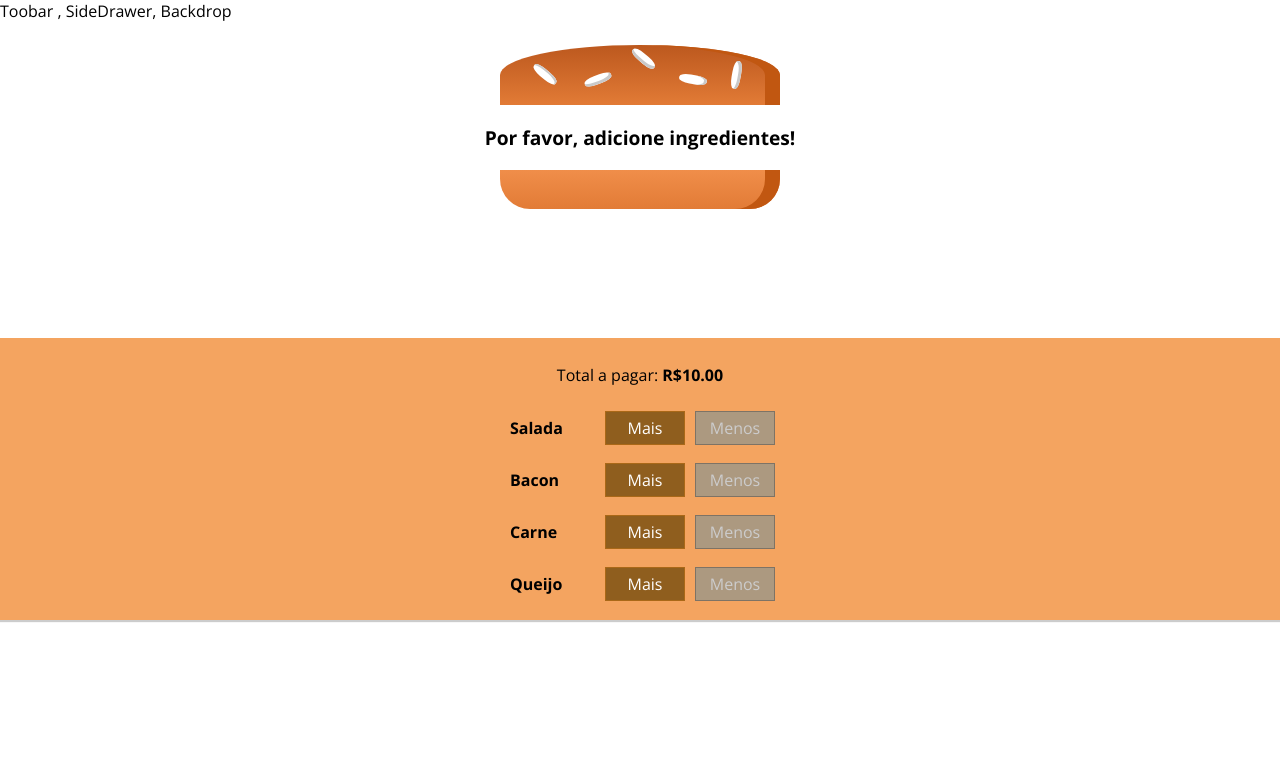
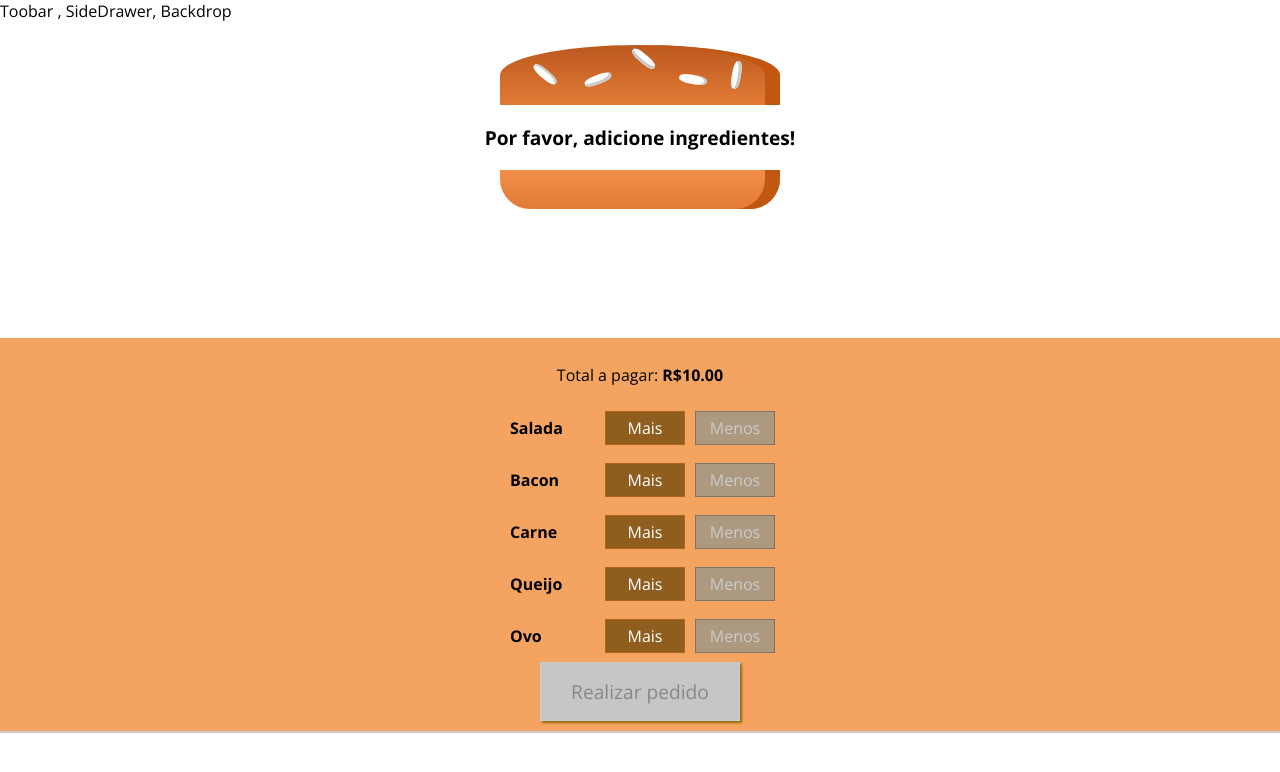
Before and after one commit to rafaellrf09/my-burger-top, a React app: page / in a window 1280 px wide. Shown: the top 772 px of the page. Built offline with nearby package versions, Linux system fonts and the light colour scheme.

Commit message:
Acrescentando ovo nos ingredientes

```diff
--- a/src/components/Burger/BuildControls/BuildControls.css
+++ b/src/components/Burger/BuildControls/BuildControls.css
@@ -8,3 +8,44 @@
     margin: auto;
     padding: 10px 0;
 }
+
+.OrderButton {
+    background-color: #DAD735;
+    outline: none;
+    cursor: pointer;
+    border: 1px solid #966909;
+    color: #966909;
+    font-family: inherit;
+    font-size: 1.2em;
+    padding: 15px 30px;
+    box-shadow: 2px 2px 2px #966909;
+}
+
+.OrderButton:hover, .OrderButton:active {
+    background-color: #A0DB41;
+    border: 1px solid #966909;
+    color: #966909;
+}
+
+.OrderButton:disabled {
+    background-color: #C7C6C6;
+    cursor: not-allowed;
+    border: 1px solid #ccc;
+    color: #888888;
+}
+
+.OrderButton:not(:disabled) {
+    animation: enable 0.3s linear;
+}
+
+@keyframes enable {
+    0% {
+        transform: scale(1);
+    }
+    60% {
+        transform: scale(1.1);
+    }
+    100% {
+        transform: scale(1);
+    }
+}
--- a/src/components/Burger/BuildControls/BuildControls.js
+++ b/src/components/Burger/BuildControls/BuildControls.js
@@ -7,6 +7,7 @@ const controls = [
     { label: "Bacon", type: "bacon"},
     { label: "Carne", type: "meat"},
     { label: "Queijo", type: "cheese"},
+    { label: "Ovo", type: "egg"},
 ];
 
 const BuildControls = (props) => {
@@ -23,6 +24,10 @@ const BuildControls = (props) => {
                     removed={() => props.ingredientRemoved(control.type)}
                     disabled={props.disabled[control.type]}/>
             ))}
+            <button
+                className="OrderButton"
+                disabled={!props.purchasable}
+                onClick={props.ordered}>Realizar pedido</button>
         </div>
     )
 }
--- a/src/components/Burger/BurgerIngredient/BurgerIngredient.css
+++ b/src/components/Burger/BurgerIngredient/BurgerIngredient.css
@@ -111,3 +111,26 @@
     background: linear-gradient(#bf3813, #c45e38);
     margin: 2% auto;
 }
+
+.clara {
+  width: 350px;
+  height: 15px;
+  border-radius: 10px;
+  background-color: #FFF;
+  box-shadow: 0px 0px 15px -3px rgba(0,0,0,0.3);
+}
+.gema {
+  background-color: #eba534;
+  height: 10px;
+  width: 100px;
+  border-top-left-radius: 100%;
+  border-top-right-radius: 100%;
+  justify-self: center;
+  z-index: 2;
+}
+
+.ovo {
+  width: auto;
+  display: grid;
+  justify-content: center
+}
--- a/src/components/Burger/BurgerIngredient/BurgerIngredient.js
+++ b/src/components/Burger/BurgerIngredient/BurgerIngredient.js
@@ -35,6 +35,14 @@ const BurgerIngredient = (props) => {
         case("bacon"):
             ingredient = <div className="Bacon"></div>;
             break
+        case("egg"):
+            ingredient = (
+                <div class="ovo">
+                    <div class="gema"></div>
+                    <div class="clara"></div>
+                </div>
+            );
+            break
         default:
             ingredient = null;
         }
--- /dev/null
+++ b/src/components/Burger/OrderSymmary/OrderSummary.js
@@ -0,0 +1,25 @@
+import React from 'react'
+
+import Aux from "../../../hoc/Aux"
+
+const OrderSummary = (props) => {
+    const ingredientSummary = Object.keys(props.ingredients).map(igKey => {
+        return (<li key={igKey}>
+                    <span style={{textTransform: "capitalize"}}>{igKey}</span>:
+                    {props.ingredients[igKey]}
+                </li>
+                )
+    })
+    return (
+        <Aux>
+            <h3>Seu Pedido</h3>
+            <p>Seu Hamburger delicioso possui esses ingredientes:</p>
+            <ul>
+                {ingredientSummary}
+            </ul>
+            <p>Finalizar compra?</p>
+        </Aux>
+    )
+}
+
+export default OrderSummary
--- a/src/containers/burgerBuilder/BurgerBuilder.js
+++ b/src/containers/burgerBuilder/BurgerBuilder.js
@@ -3,27 +3,52 @@ import React, { Component } from 'react'
 import Aux from "../../hoc/Aux";
 import Burger from "../../components/Burger/Burger"
 import BuildControls from "../../components/Burger/BuildControls/BuildControls"
+import Modal from "../../UI/Modal/Modal"
+import OrderSummary from "../../components/Burger/OrderSymmary/OrderSummary"
 
 const INGREDIENT_PRICES = {
     salad : 1,
     cheese : 2,
     meat: 3.5,
-    bacon: 2
+    bacon: 2,
+    egg: 1.5
 };
 
 class BurgerBuilder extends Component {
-    // constructor(props){
-    //     super(props);
-    //     this.state = {...}
-    // }
     state = {
         ingredients: {
             salad: 0,
+            egg: 0,
+            cheese: 0,
             bacon: 0,
-            cheese: 0,
-            meat: 0
+            meat: 0,
         },
-        totalPrice: 10
+        totalPrice: 10,
+        purchasable : false,
+        purchasing: false
+    }
+
+    updatePurchaseState = (ingredients) => {
+        const sum = Object.keys(ingredients).map(igKey => {
+            return ingredients[igKey];
+        }).reduce((sum, el) => {
+            return sum + el;
+        }, 0);
+        this.setState({
+            purchasable: sum > 0
+        });
+    }
+
+    purchaseHandler = () =>{
+        this.setState({
+            purchasing: true
+        })
+    }
+
+    purchaseCancelHandler = () => {
+        this.setState({
+            purchasing: false
+        })
     }
 
     addIngredientHandler = (type) => {
@@ -40,6 +65,7 @@ class BurgerBuilder extends Component {
             totalPrice: newPrice,
             ingredients : updatedIngredients
         });
+        this.updatePurchaseState(updatedIngredients);
     }
 
     removeIngredientHandler = (type) => {
@@ -57,6 +83,7 @@ class BurgerBuilder extends Component {
             totalPrice: newPrice,
             ingredients : updatedIngredients
         });
+        this.updatePurchaseState(updatedIngredients);
     }
 
     render() {
@@ -68,16 +95,17 @@ class BurgerBuilder extends Component {
         }
         return (
             <Aux>
-                <div>
-                    <Burger ingredients={this.state.ingredients}/>
-                </div>
-                <div>
-                    <BuildControls
-                        ingredientAdded={this.addIngredientHandler}
-                        ingredientRemoved={this.removeIngredientHandler}
-                        disabled={disabledInfo}
-                        totalPrice={this.state.totalPrice}/>
-                </div>
+                <Modal show={this.state.purchasing} modalClosed={this.purchaseCancelHandler}>
+                    <OrderSummary ingredients={this.state.ingredients} />
+                </Modal>
+                <Burger ingredients={this.state.ingredients}/>
+                <BuildControls
+                    ingredientAdded={this.addIngredientHandler}
+                    ingredientRemoved={this.removeIngredientHandler}
+                    disabled={disabledInfo}
+                    totalPrice={this.state.totalPrice}
+                    purchasable={this.state.purchasable}
+                    ordered={this.purchaseHandler}/>
             </Aux>
         )
     }
```
